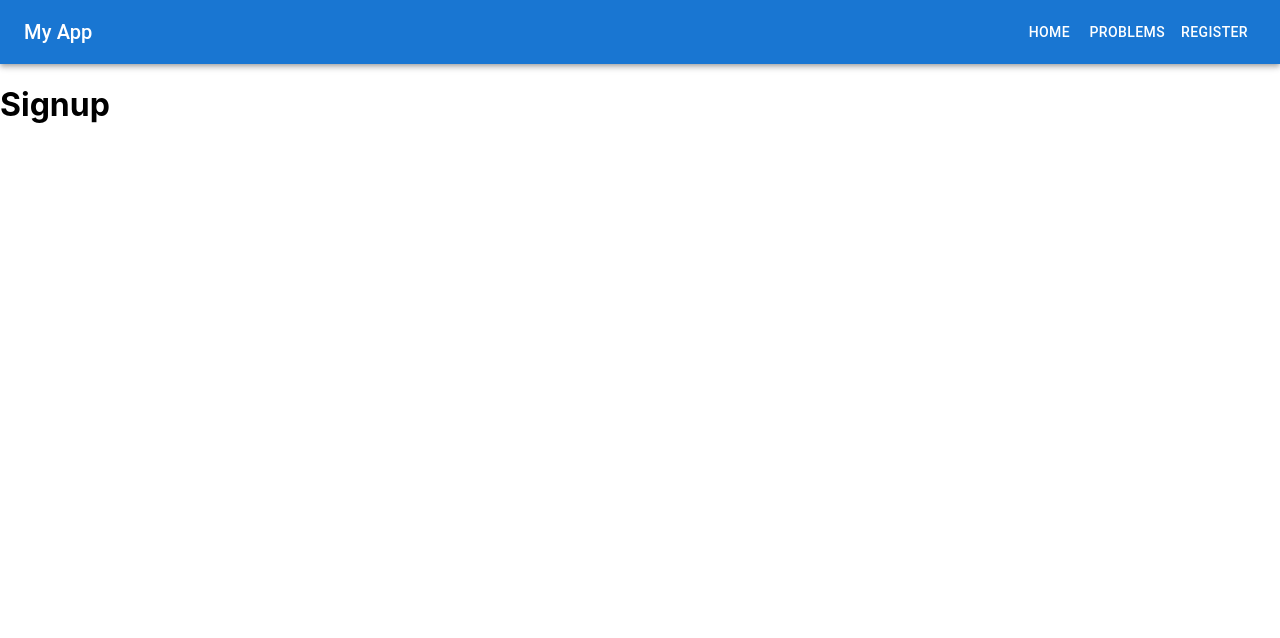
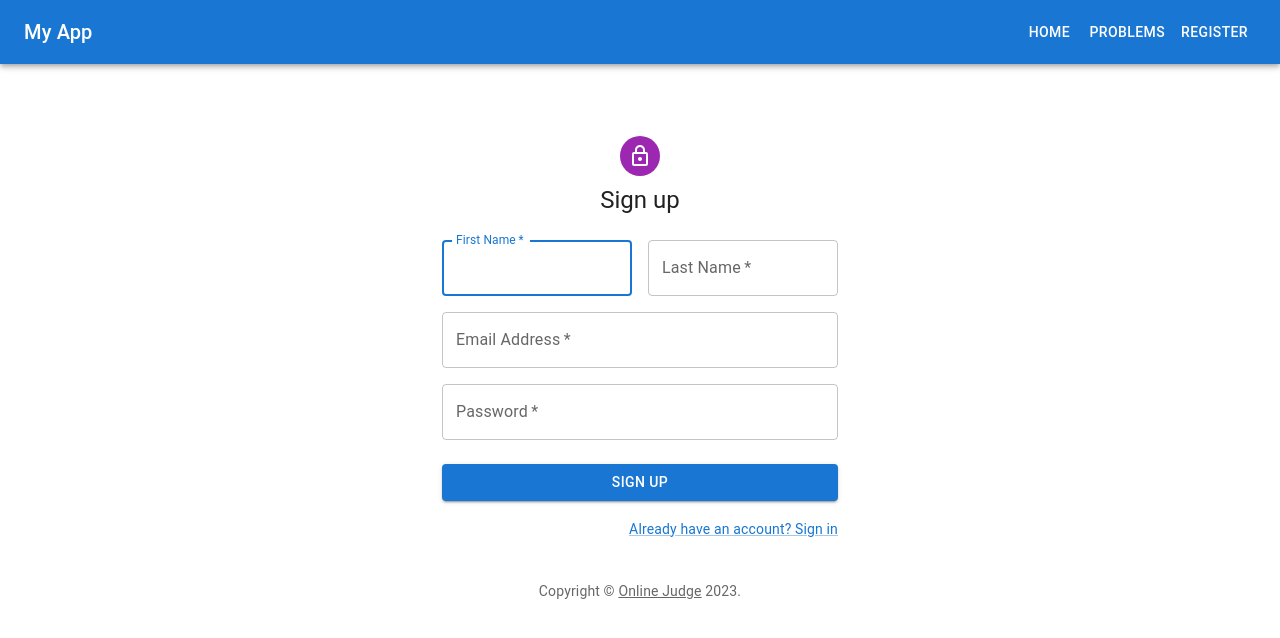
Before and after one commit to karthik-k-18/Online-Judge, a React (Create React App) app in the folder client/: page /signup in a window 1280 px wide. Shown: the top 638 px of the page. Built offline with nearby package versions, Linux system fonts and the light colour scheme.

Commit message:
integrated signup page

```diff
--- a/client/src/pages/Register/Signin.js
+++ b/client/src/pages/Register/Signin.js
@@ -12,6 +12,7 @@
 import Typography from '@mui/material/Typography';
 import Container from '@mui/material/Container';
 import { createTheme, ThemeProvider } from '@mui/material/styles';
+import { useNavigate } from 'react-router-dom';
 
 function Copyright(props) {
   return (
@@ -31,6 +32,7 @@
 const defaultTheme = createTheme();
 
 export default function SignIn() {
+    const navigate = useNavigate();
   const handleSubmit = (event) => {
     event.preventDefault();
     const data = new FormData(event.currentTarget);
@@ -91,14 +93,9 @@
             >
               Sign In
             </Button>
-            <Grid container>
-              {/* <Grid item xs>
-                <Link href="#" variant="body2">
-                  Forgot password?
-                </Link>
-              </Grid> */}
+            <Grid container justifyContent="flex-end">
               <Grid item>
-                <Link href="/signup" variant="body2">
+                <Link onClick={()=>{navigate('/signup')}} sx={{cursor:'pointer'}} variant="body2">
                   {"Don't have an account? Sign Up"}
                 </Link>
               </Grid>
--- a/client/src/pages/Register/Signup.js
+++ b/client/src/pages/Register/Signup.js
@@ -1,11 +1,127 @@
-import React from "react";
+import * as React from 'react';
+import Avatar from '@mui/material/Avatar';
+import Button from '@mui/material/Button';
+import CssBaseline from '@mui/material/CssBaseline';
+import TextField from '@mui/material/TextField';
+import Link from '@mui/material/Link';
+import Grid from '@mui/material/Grid';
+import Box from '@mui/material/Box';
+import LockOutlinedIcon from '@mui/icons-material/LockOutlined';
+import Typography from '@mui/material/Typography';
+import Container from '@mui/material/Container';
+import { createTheme, ThemeProvider } from '@mui/material/styles';
+import { useNavigate } from 'react-router-dom';
 
-function Signup(){
-    return(
-        <div>
-        <h1>Signup</h1>
-        </div>
-    );
+function Copyright(props) {
+  return (
+    <Typography variant="body2" color="text.secondary" align="center" {...props}>
+      {'Copyright © '}
+      <Link color="inherit" href="https://mui.com/">
+        Online Judge
+      </Link>{' '}
+      {new Date().getFullYear()}
+      {'.'}
+    </Typography>
+  );
 }
 
-export default Signup;
+// TODO remove, this demo shouldn't need to reset the theme.
+
+const defaultTheme = createTheme();
+
+export default function SignUp() {
+    const navigate = useNavigate();
+  const handleSubmit = (event) => {
+    event.preventDefault();
+    const data = new FormData(event.currentTarget);
+    console.log({
+      email: data.get('email'),
+      password: data.get('password'),
+    });
+  };
+
+  return (
+    <ThemeProvider theme={defaultTheme}>
+      <Container component="main" maxWidth="xs">
+        <CssBaseline />
+        <Box
+          sx={{
+            marginTop: 8,
+            display: 'flex',
+            flexDirection: 'column',
+            alignItems: 'center',
+          }}
+        >
+          <Avatar sx={{ m: 1, bgcolor: 'secondary.main' }}>
+            <LockOutlinedIcon />
+          </Avatar>
+          <Typography component="h1" variant="h5">
+            Sign up
+          </Typography>
+          <Box component="form" noValidate onSubmit={handleSubmit} sx={{ mt: 3 }}>
+            <Grid container spacing={2}>
+              <Grid item xs={12} sm={6}>
+                <TextField
+                  autoComplete="given-name"
+                  name="firstName"
+                  required
+                  fullWidth
+                  id="firstName"
+                  label="First Name"
+                  autoFocus
+                />
+              </Grid>
+              <Grid item xs={12} sm={6}>
+                <TextField
+                  required
+                  fullWidth
+                  id="lastName"
+                  label="Last Name"
+                  name="lastName"
+                  autoComplete="family-name"
+                />
+              </Grid>
+              <Grid item xs={12}>
+                <TextField
+                  required
+                  fullWidth
+                  id="email"
+                  label="Email Address"
+                  name="email"
+                  autoComplete="email"
+                />
+              </Grid>
+              <Grid item xs={12}>
+                <TextField
+                  required
+                  fullWidth
+                  name="password"
+                  label="Password"
+                  type="password"
+                  id="password"
+                  autoComplete="new-password"
+                />
+              </Grid>
+            </Grid>
+            <Button
+              type="submit"
+              fullWidth
+              variant="contained"
+              sx={{ mt: 3, mb: 2 }}
+            >
+              Sign Up
+            </Button>
+            <Grid container justifyContent="flex-end">
+              <Grid item>
+                <Link onClick={()=>{navigate('/signin')}} sx={{cursor:'pointer'}} variant="body2">
+                  Already have an account? Sign in
+                </Link>
+              </Grid>
+            </Grid>
+          </Box>
+        </Box>
+        <Copyright sx={{ mt: 5 }} />
+      </Container>
+    </ThemeProvider>
+  );
+}
```
